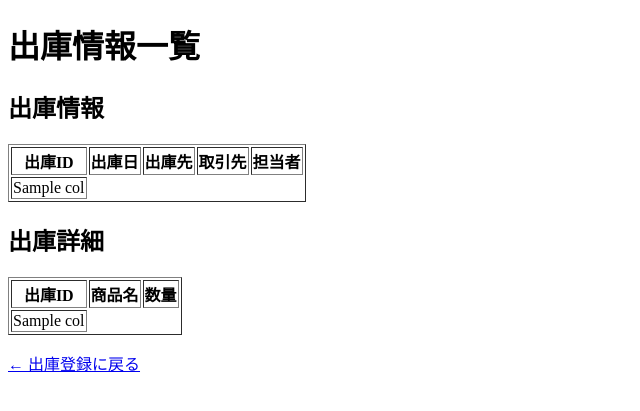
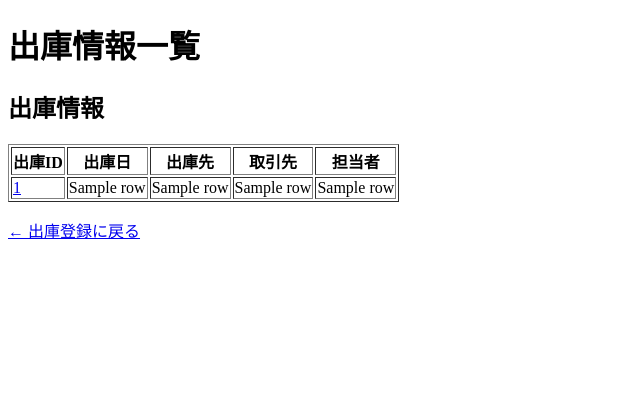
Before and after one commit to mizutani-dash/inventory-pbl-git, a Flask app: template templates/list.html in a window 1280 px wide. Shown: the top 411 px of the page, without its empty margins (0-640 px from the left). Run offline with Flask 3, Linux system fonts and the light colour scheme; the template is opened without the code that fills it: most values are stand-ins (such as "Sample title", 1, 10 or a date in 2020).

Commit message:
出庫情報の閲覧と詳細へのリンク

```diff
--- a/app.py
+++ b/app.py
@@ -1,4 +1,5 @@
 from flask import Flask, render_template, request, redirect, url_for
+import datetime
 import gspread
 from oauth2client.service_account import ServiceAccountCredentials
 
@@ -11,6 +12,12 @@ def connect_sheets():
     sheet = client.open('【開発用】シードル出庫台帳')  # ←シート名も合わせてね
     return sheet.worksheet('出庫情報'), sheet.worksheet('出庫詳細')
 
+def generate_unique_id(出庫情報シート):
+    today_str = datetime.datetime.now().strftime("%y%m%d")
+    all_ids = [row[0] for row in 出庫情報シート.get_all_values()[1:] if row[0].startswith(today_str)]
+    counter = len(all_ids) + 1
+    return f"{today_str}-{str(counter).zfill(3)}"
+
 @app.route('/register', methods=['GET', 'POST'])
 def register():
     if request.method == 'POST':
@@ -20,8 +27,8 @@ def register():
         取引先 = request.form.get('client', '')  # ← 追加欄、空欄OK
 
         出庫情報シート, 出庫詳細シート = connect_sheets()
-        next_row = len(出庫情報シート.get_all_values()) + 1
-        出庫ID = str(next_row).zfill(4)
+        出庫ID = generate_unique_id(出庫情報シート)
+
 
         # ✅ シートの列順に合わせて書き込み（出庫ID, 出庫日, 出庫先, 取引先, 担当者）
         出庫情報シート.append_row([出庫ID, 出庫日, 出庫先, 取引先, 担当者])
@@ -38,12 +45,25 @@ def register():
 
 @app.route('/list')
 def list_data():
+    出庫情報シート, _ = connect_sheets()  # ← 出庫詳細シートは使わない
+
+    出庫情報 = 出庫情報シート.get_all_values()
+
+    return render_template('list.html', 出庫情報=出庫情報)
+
+@app.route('/detail/<shukko_id>')
+def detail(shukko_id):
     出庫情報シート, 出庫詳細シート = connect_sheets()
 
-    出庫情報 = 出庫情報シート.get_all_values()
-    出庫詳細 = 出庫詳細シート.get_all_values()
+    # 出庫情報の該当行だけ取得（ヘッダー除いて検索）
+    出庫情報リスト = 出庫情報シート.get_all_values()
+    出庫情報 = next((row for row in 出庫情報リスト if row[0] == shukko_id), None)
 
-    return render_template('list.html', 出庫情報=出庫情報, 出庫詳細=出庫詳細)
+    # 出庫詳細の該当行をすべて取得
+    出庫詳細リスト = 出庫詳細シート.get_all_values()
+    出庫詳細 = [row for row in 出庫詳細リスト if row[0] == shukko_id]
+
+    return render_template('detail.html', 出庫情報=出庫情報, 出庫詳細=出庫詳細, 出庫ID=shukko_id)
 
 
 
--- a/templates/list.html
+++ b/templates/list.html
@@ -1,4 +1,3 @@
-<!-- templates/list.html -->
 <!DOCTYPE html>
 <html lang="ja">
 <head>
@@ -15,13 +14,16 @@
         </tr>
         {% for row in 出庫情報 %}
         <tr>
-            {% for col in row %}
-            <td>{{ col }}</td>
-            {% endfor %}
+            <td><a href="{{ url_for('detail', shukko_id=row[0]) }}">{{ row[0] }}</a></td>
+            <td>{{ row[1] }}</td>
+            <td>{{ row[2] }}</td>
+            <td>{{ row[3] }}</td>
+            <td>{{ row[4] }}</td>
         </tr>
         {% endfor %}
     </table>
 
+    <!-- #出庫詳細の表示部分はコメントアウト
     <h2>出庫詳細</h2>
     <table border="1">
         <tr>
@@ -29,12 +31,13 @@
         </tr>
         {% for row in 出庫詳細 %}
         <tr>
-            {% for col in row %}
-            <td>{{ col }}</td>
-            {% endfor %}
+            <td>{{ row[0] }}</td>
+            <td>{{ row[1] }}</td>
+            <td>{{ row[2] }}</td>
         </tr>
         {% endfor %}
     </table>
+    -->
 
     <p><a href="{{ url_for('register') }}">← 出庫登録に戻る</a></p>
 </body>
```
Also changed, not shown: templates/detail.html (added, +41 -0 lines), templates/details.html (deleted, +0 -41 lines).
